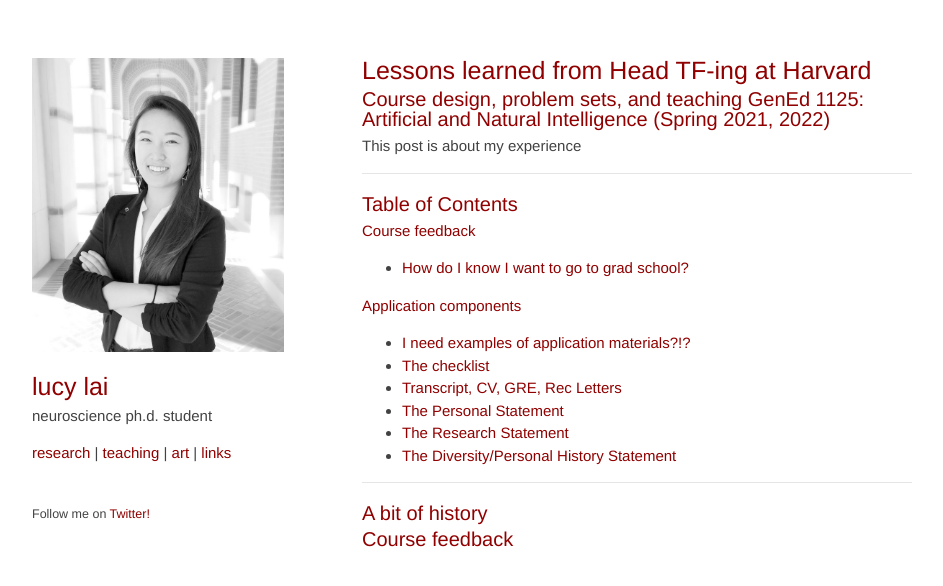
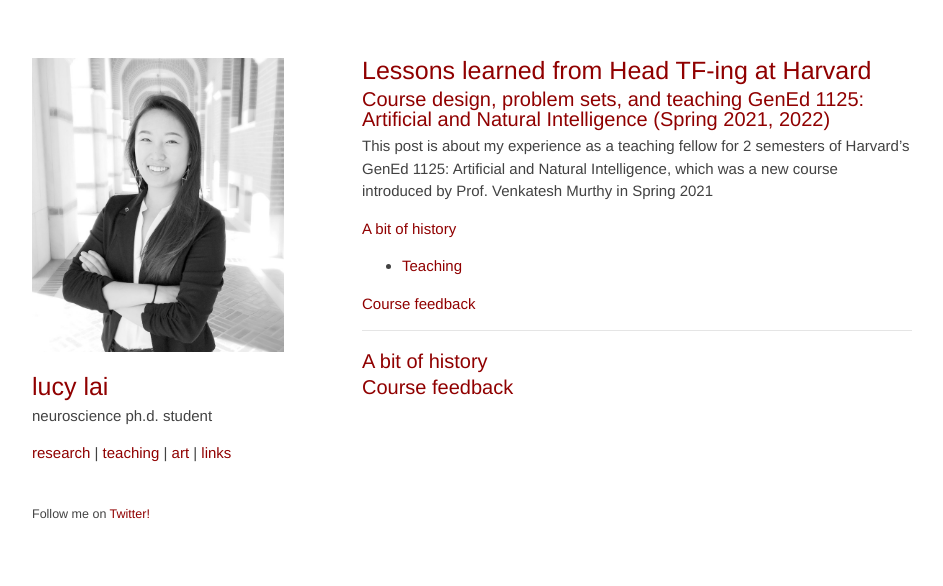
Before and after one commit to lucylai96/lucylai96.github.io, a Jekyll site: the page built from blog/gened1125.md, in a window 1280 px wide. Shown: the top 586 px of the page, without its empty margins (168-1111 px from the left). Built offline with Jekyll 4.4.1, drawn with Linux system fonts in a browser that asks for light colours; our own code applies the rules of GitHub Pages for plain Markdown files.

Commit message:
Update gened1125.md

```diff
--- a/blog/gened1125.md
+++ b/blog/gened1125.md
@@ -1,21 +1,12 @@
 # Lessons learned from Head TF-ing at Harvard
 ## Course design, problem sets, and teaching GenEd 1125: Artificial and Natural Intelligence (Spring 2021, 2022)
 
-This post is about my experience
+This post is about my experience as a teaching fellow for 2 semesters of Harvard's GenEd 1125: Artificial and Natural Intelligence, which was a new course introduced by Prof. Venkatesh Murthy in Spring 2021
 
+**[A bit of history](#a-bit-of-history)**
+* [Teaching](#teaching)
 
-------
-## Table of Contents
-**[Course feedback](#general-application-tips)**
-* [How do I know I want to go to grad school?](#how-do-i-know-i-want-to-go-to-grad-school)
-
-**[Application components](#application-components)**
-* [I need examples of application materials?!?](#i-need-examples-of-application-materials)
-* [The checklist](#the-checklist)
-* [Transcript, CV, GRE, Rec Letters](#transcript-cv-gre-rec-letters)
-* [The Personal Statement](#the-personal-statement)
-* [The Research Statement](#the-research-statement)
-* [The Diversity/Personal History Statement](#the-diversity-or-personal-history-statement)
+**[Course feedback](#course-feedback)**
 
 -----
 ## A bit of history
```
